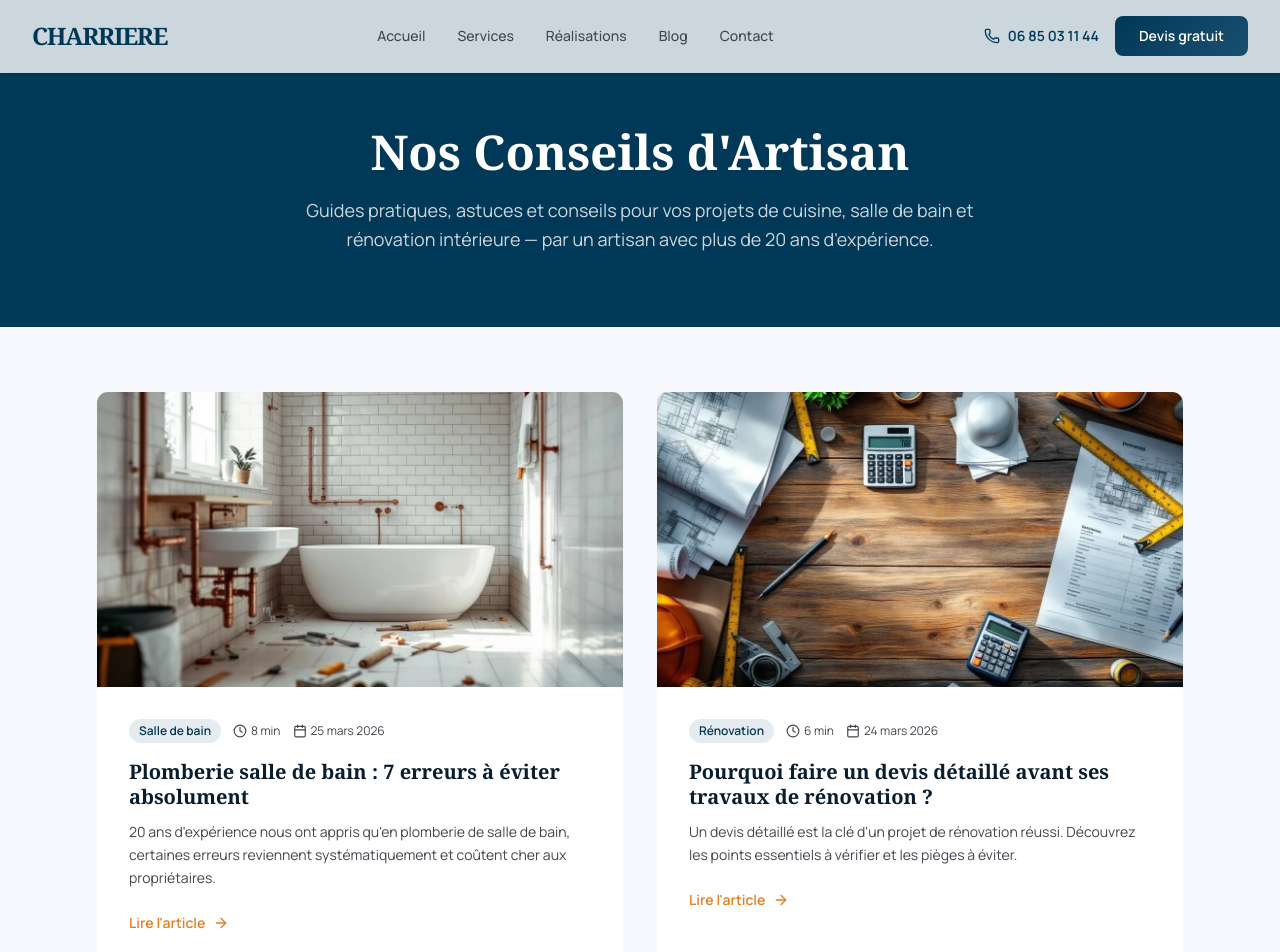
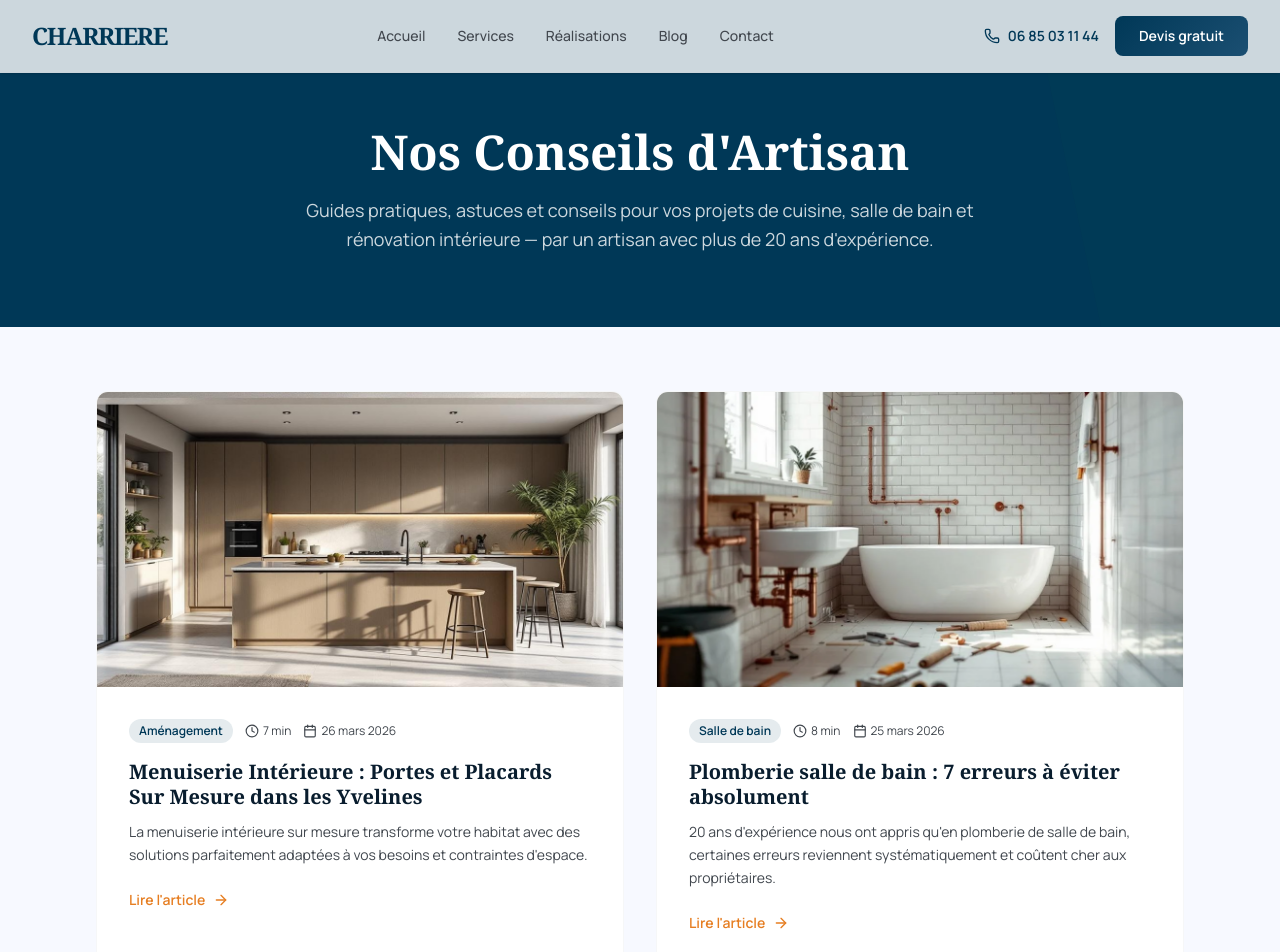
Before and after one commit to Thelastpirate1/charriere-site, a Next.js app: page /blog in a window 1280 px wide. Shown: the top 952 px of the page. Built offline with nearby package versions, Linux system fonts and the light colour scheme.

Commit message:
blog: ajout article - menuiserie-interieure-portes-placards-sur-mesure-gargenville

```diff
--- a/src/data/articles.ts
+++ b/src/data/articles.ts
@@ -15,6 +15,100 @@ export interface Article {
 
 export const articles: Article[] = [
   {
+    slug: "menuiserie-interieure-portes-placards-sur-mesure-gargenville",
+    title: "Menuiserie Intérieure : Portes et Placards Sur Mesure dans les Yvelines",
+    metaTitle: "Portes et Placards Sur Mesure — Menuiserie Intérieure | CHARRIERE SARL",
+    metaDescription:
+      "Découvrez nos solutions de menuiserie intérieure sur mesure : portes, placards, dressings. Artisan menuisier à Gargenville, intervention dans tout le 78.",
+    keywords: ["menuiserie intérieure","portes sur mesure","placards sur mesure","menuisier Gargenville","dressing sur mesure Yvelines"],
+    excerpt:
+      "La menuiserie intérieure sur mesure transforme votre habitat avec des solutions parfaitement adaptées à vos besoins et contraintes d'espace.",
+    publishedAt: "2026-03-26",
+    readTime: "7 min",
+    category: "Aménagement",
+    image: "/images/blog/menuiserie-interieure-portes-placards-sur-mesure-gargenville.webp",
+    imageAlt: "Menuiserie Intérieure : Portes et Placards Sur Mesure dans les Yvelines",
+    content: `La menuiserie intérieure sur mesure représente l'art de créer des éléments parfaitement adaptés à votre espace de vie. Que ce soit pour des portes, des placards ou des dressings, cette approche personnalisée offre des avantages incomparables par rapport aux solutions standardisées du commerce.
+
+Chez CHARRIERE SARL, nous accompagnons depuis de nombreuses années les habitants de Gargenville, Mantes-la-Jolie, Poissy et de toutes les communes des Yvelines dans leurs projets de menuiserie intérieure. Notre expertise nous permet de réaliser des ouvrages qui s'intègrent parfaitement dans votre décoration tout en optimisant chaque centimètre disponible.
+
+## Les Avantages Incontournables du Sur Mesure
+
+### Optimisation Parfaite de l'Espace
+
+Le principal atout de la menuiserie sur mesure réside dans sa capacité à exploiter chaque recoin de votre habitation. Contrairement aux meubles standards, nos réalisations s'adaptent aux contraintes architecturales spécifiques de votre logement : angles particuliers, hauteurs sous plafond variables, présence de poutres ou de canalisations.
+
+Dans les maisons anciennes de Saint-Germain-en-Laye ou de Conflans-Sainte-Honorine, cette adaptation devient cruciale. Les murs rarement droits et les dimensions atypiques nécessitent une approche sur mesure pour obtenir un résultat esthétique et fonctionnel optimal.
+
+### Personnalisation Totale du Design
+
+La menuiserie sur mesure vous offre une liberté créative totale. Vous choisissez les essences de bois, les finitions, les couleurs, les poignées et tous les détails esthétiques. Cette personnalisation permet de créer des éléments qui s'harmonisent parfaitement avec votre style décoratif, qu'il soit contemporain, classique ou rustique.
+
+Nos clients de Sartrouville apprécient particulièrement cette possibilité de créer des ambiances uniques, en accord avec leur personnalité et leurs goûts. Chaque réalisation devient ainsi une pièce unique qui valorise votre intérieur.
+
+### Qualité et Durabilité Exceptionnelles
+
+La fabrication artisanale garantit une qualité supérieure aux produits industriels. Nous sélectionnons des matériaux de premier choix et appliquons des techniques éprouvées transmises par des générations d'artisans. Cette approche assure une durabilité remarquable à vos installations.
+
+Contrairement aux meubles en kit, nos réalisations sont conçues pour traverser les décennies sans perdre leur fonctionnalité ni leur esthétique. C'est un investissement à long terme qui apporte une véritable valeur ajoutée à votre patrimoine immobilier.
+
+## Les Matériaux de Choix pour Votre Menuiserie Intérieure
+
+### Bois Massif : L'Excellence Naturelle
+
+Le bois massif reste le matériau de référence en menuiserie intérieure. Le chêne, essence noble par excellence, offre une résistance exceptionnelle et un veinage unique qui apporte caractère et chaleur à vos aménagements. Son prix varie entre 800 et 1200 euros par mètre carré selon les finitions choisies.
+
+Le hêtre constitue une alternative plus accessible, avec un prix situé entre 600 et 900 euros par mètre carré. Sa teinte claire et homogène convient parfaitement aux intérieurs modernes. Pour les budgets plus serrés, le pin maritime ou le sapin offrent de bonnes performances à partir de 400 euros par mètre carré.
+
+### Panneaux Stratifiés : Modernité et Praticité
+
+Les panneaux stratifiés haute pression représentent une solution moderne alliant esthétique et facilité d'entretien. Disponibles dans une gamme infinie de décors, ils imitent parfaitement l'aspect du bois, de la pierre ou du métal. Leur prix oscille entre 300 et 600 euros par mètre carré selon la qualité et les finitions.
+
+Cette solution convient particulièrement aux cuisines et salles de bains où la résistance à l'humidité est primordiale. Les habitants des Mureaux choisissent souvent cette option pour ses qualités pratiques.
+
+### Médium et Contreplaqué : Le Compromis Idéal
+
+Le médium laqué offre un excellent rapport qualité-prix pour les portes et façades de placards. Sa surface parfaitement lisse permet des finitions impeccables, particulièrement pour les couleurs unies. Comptez entre 250 et 500 euros par mètre carré selon l'épaisseur et la qualité de la laque.
+
+Le contreplaqué de qualité marine garantit une stabilité exceptionnelle, idéale pour les grandes surfaces comme les portes coulissantes de dressings. Son prix varie de 200 à 400 euros par mètre carré.
+
+## Évaluation des Coûts : Investir Intelligemment
+
+### Portes Intérieures Sur Mesure
+
+Une porte intérieure sur mesure en bois massif représente un investissement compris entre 800 et 1500 euros, pose incluse. Ce prix varie selon l'essence choisie, les dimensions et la complexité des finitions. Les portes en médium laqué démarrent à 400 euros, tandis que les modèles haut de gamme en chêne massif peuvent atteindre 2000 euros.
+
+Ces tarifs incluent la prise de mesures, la fabrication en atelier, la fourniture de la quincaillerie de qualité et la pose par nos équipes. Pour les habitants de Poissy souhaitant harmoniser plusieurs portes, nous proposons des tarifs dégressifs intéressants.
+
+### Placards et Dressings
+
+Un placard sur mesure coûte en moyenne entre 600 et 1200 euros par mètre linéaire, selon les matériaux et les aménagements intérieurs choisis. Un dressing complet avec penderies, étagères et tiroirs représente un investissement de 2000 à 5000 euros selon la superficie et les options retenues.
+
+Ces prix englobent la conception personnalisée, la fabrication artisanale et l'installation complète. Les solutions d'angle ou les configurations complexes peuvent majorer le devis de 15 à 25 pour cent.
+
+### Facteurs Influençant le Prix
+
+Plusieurs éléments impactent le coût final de votre projet. Les dimensions hors standard nécessitent une attention particulière et peuvent augmenter le prix de 10 à 20 pour cent. Les finitions spéciales comme les moulures sculptées ou les vernis à effets ajoutent une plus-value artisanale.
+
+L'accessibilité du chantier influence également le tarif. Les interventions dans des appartements en étage sans ascenseur ou dans des espaces exigus demandent des précautions supplémentaires qui se répercutent sur le devis.
+
+## L'Expertise CHARRIERE SARL au Service de Vos Projets
+
+### Un Savoir-Faire Reconnu dans les Yvelines
+
+Depuis notre implantation à Gargenville, nous avons développé une expertise reconnue en menuiserie intérieure sur mesure. Notre équipe maîtrise toutes les techniques traditionnelles et modernes pour créer des ouvrages d'exception. Nous intervenons régulièrement à Mantes-la-Jolie, Saint-Germain-en-Laye et dans toute la région pour des projets variés.
+
+Notre atelier est équipé de machines professionnelles qui nous permettent de réaliser des découpes précises et des assemblages parfaits. Cette technicité, alliée à notre sens artistique, garantit des résultats à la hauteur de vos attentes.
+
+### Accompagnement Personnalisé
+
+Chaque projet débute par une visite gratuite à votre domicile pour évaluer vos besoins et contraintes. Nous élaborons ensuite des propositions détaillées avec plans et perspectives 3D pour vous aider à visualiser le résultat final. Cette approche collaborative assure votre entière satisfaction.
+
+Nos conseils s'étendent au-delà de la simple réalisation technique. Nous vous guidons dans le choix des matériaux, des couleurs et des aménagements pour créer des espaces fonctionnels et esthétiques parfaitement adaptés à votre mode de vie.
+
+La menuiserie intérieure sur mesure transforme votre habitat en créant des solutions parfaitement adaptées à vos besoins. Cet investissement valorise durablement votre patrimoine tout en améliorant votre confort quotidien. Pour découvrir nos réalisations et obtenir un devis gratuit personnalisé, contactez CHARRIERE SARL. Notre équipe se déplace dans tout le département des Yvelines pour étudier votre projet et vous proposer des solutions sur mesure parfaitement adaptées à vos attentes et votre budget.`,
+  },
+  {
     slug: "erreurs-plomberie-salle-de-bain-eviter-yvelines",
     title: "Plomberie salle de bain : 7 erreurs à éviter absolument",
     metaTitle: "Erreurs Plomberie Salle de Bain — Guide Expert | CHARRIERE SARL",
```
